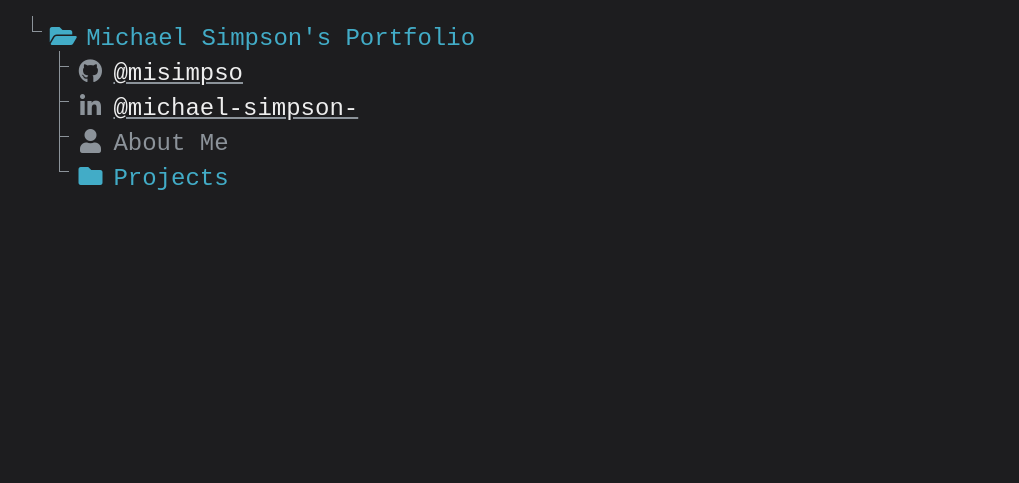
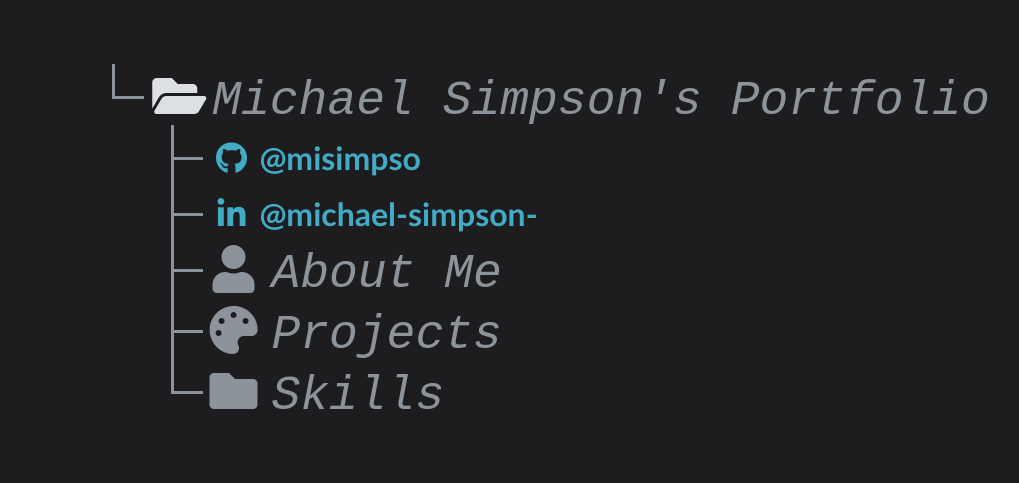
Before and after one commit to misimpso/portfolio, a FastAPI app: page / in a window 1280 px wide. Shown: the top 483 px of the page, without its empty margins (11-1030 px from the left). Run offline with FastAPI, Linux system fonts and the light colour scheme.

Commit message:
Finish main page redesign

```diff
--- a/src/portfolio/static/css/main.css
+++ /dev/null
@@ -1,336 +0,0 @@
-/*! HTML5 Boilerplate v8.0.0 | MIT License | https://html5boilerplate.com/ */
-/* main.css 2.1.0 | MIT License | https://github.com/h5bp/main.css#readme */
-/*
- * What follows is the result of much research on cross-browser styling.
- * Credit left inline and big thanks to Nicolas Gallagher, Jonathan Neal,
- * Kroc Camen, and the H5BP dev community and team.
- */
-/* ==========================================================================
-Base styles: opinionated defaults
-========================================================================== */
-html {
-  font-size: 1em;
-  line-height: 1.4;
-}
-
-/*
-* Remove text-shadow in selection highlight:
-* https://twitter.com/miketaylr/status/12228805301
-*
-* Vendor-prefixed and regular ::selection selectors cannot be combined:
-* https://stackoverflow.com/a/16982510/7133471
-*
-* Customize the background color to match your design.
-*/
-::-moz-selection {
-  background: #b3d4fc;
-  text-shadow: none;
-}
-
-::selection {
-  background: #b3d4fc;
-  text-shadow: none;
-}
-
-hr {
-  display: block;
-  height: 1px;
-  border: 0;
-  border-top: 1px solid #ccc;
-  margin: 1em 0;
-  padding: 0;
-}
-
-/*
-* Remove the gap between audio, canvas, iframes,
-* images, videos and the bottom of their containers:
-* https://github.com/h5bp/html5-boilerplate/issues/440
-*/
-audio,
-canvas,
-iframe,
-img,
-svg,
-video {
-  vertical-align: middle;
-}
-
-fieldset {
-  border: 0;
-  margin: 0;
-  padding: 0;
-}
-
-textarea {
-  resize: vertical;
-}
-
-/* ==========================================================================
-Author's custom styles
-========================================================================== */
-body {
-  background-color: #1d1d1f;
-  color: #8c939a;
-}
-
-main {
-  margin: 1rem;
-  max-width: 80vw;
-  -webkit-user-select: none;
-     -moz-user-select: none;
-      -ms-user-select: none;
-          user-select: none;
-}
-
-details::before, details > div::before {
-  position: absolute;
-  top: 15px;
-  left: 0;
-  width: 10px;
-  height: 1px;
-  margin: auto;
-  content: '';
-  background-color: #8c939a;
-}
-
-details::after, details > div::after {
-  position: absolute;
-  top: 0;
-  bottom: 0;
-  left: 0;
-  width: 1px;
-  height: 100%;
-  content: '';
-  background-color: #8c939a;
-}
-
-details:last-child::after, details > div:last-child::after {
-  height: 15px;
-}
-
-.folder {
-  color: #42acc7;
-}
-
-.folder::before {
-  display: inline-block;
-  font-style: normal;
-  font-variant: normal;
-  text-rendering: auto;
-  -webkit-font-smoothing: antialiased;
-  font-family: "Font Awesome 5 Free";
-  font-weight: 900;
-  text-align: center;
-  width: 1.25em;
-  margin-right: 0.5rem;
-  content: "\f07b";
-}
-
-details[open] > .folder::before {
-  content: "\f07c";
-}
-
-.fas, .fab {
-  margin-right: 0.5rem;
-}
-
-.fa-folder-open, .fa-folder {
-  color: #007bff;
-}
-
-details {
-  position: relative;
-  margin-left: 1.7rem;
-  font-family: 'Courier New', monospace;
-  font-size: 1.5rem;
-  font-weight: 400;
-  line-height: 1;
-}
-
-details summary {
-  list-style: none;
-}
-
-details summary::-webkit-details-marker {
-  display: none;
-}
-
-details div {
-  margin-left: 1.7rem;
-}
-
-details div a {
-  color: #8c939a;
-}
-
-details div a span {
-  color: #eee;
-}
-
-details div a:hover {
-  color: #eee;
-}
-
-details summary, details div {
-  padding-left: 0.7rem;
-  position: relative;
-  padding-top: 0.5rem;
-  padding-left: 1rem;
-  -webkit-box-sizing: border-box;
-  box-sizing: border-box;
-  width: -webkit-fit-content;
-  width: -moz-fit-content;
-  width: fit-content;
-}
-
-details summary:hover, details div:hover {
-  color: #eee;
-}
-
-/* ==========================================================================
-Helper classes
-========================================================================== */
-.hidden,
-[hidden] {
-  display: none !important;
-}
-
-/*
-* Hide only visually, but have it available for screen readers:
-* https://snook.ca/archives/html_and_css/hiding-content-for-accessibility
-*
-* 1. For long content, line feeds are not interpreted as spaces and small width
-*    causes content to wrap 1 word per line:
-*    https://medium.com/@jessebeach/beware-smushed-off-screen-accessible-text-5952a4c2cbfe
-*/
-.sr-only {
-  border: 0;
-  clip: rect(0, 0, 0, 0);
-  height: 1px;
-  margin: -1px;
-  overflow: hidden;
-  padding: 0;
-  position: absolute;
-  white-space: nowrap;
-  width: 1px;
-  /* 1 */
-}
-
-/*
-* Extends the .sr-only class to allow the element
-* to be focusable when navigated to via the keyboard:
-* https://www.drupal.org/node/897638
-*/
-.sr-only.focusable:active,
-.sr-only.focusable:focus {
-  clip: auto;
-  height: auto;
-  margin: 0;
-  overflow: visible;
-  position: static;
-  white-space: inherit;
-  width: auto;
-}
-
-.invisible {
-  visibility: hidden;
-}
-
-/*
-* Clearfix: contain floats
-*
-* For modern browsers
-* 1. The space content is one way to avoid an Opera bug when the
-*    `contenteditable` attribute is included anywhere else in the document.
-*    Otherwise it causes space to appear at the top and bottom of elements
-*    that receive the `clearfix` class.
-* 2. The use of `table` rather than `block` is only necessary if using
-*    `:before` to contain the top-margins of child elements.
-*/
-.clearfix::before,
-.clearfix::after {
-  content: " ";
-  display: table;
-}
-
-.clearfix::after {
-  clear: both;
-}
-
-/* ==========================================================================
-    EXAMPLE Media Queries for Responsive Design.
-    These examples override the primary ('mobile first') styles.
-    Modify as content requires.
-    ========================================================================== */
-@media only screen and (min-width: 35em) {
-  /* Style adjustments for viewports that meet the condition */
-}
-
-@media print, (-webkit-min-device-pixel-ratio: 1.25), (min-resolution: 1.25dppx), (min-resolution: 120dpi) {
-  /* Style adjustments for high resolution devices */
-}
-
-/* ==========================================================================
-Print styles.
-Inlined to avoid the additional HTTP request:
-https://www.phpied.com/delay-loading-your-print-css/
-========================================================================== */
-@media print {
-  *,
-  *::before,
-  *::after {
-    background: #fff !important;
-    color: #000 !important;
-    /* Black prints faster */
-    -webkit-box-shadow: none !important;
-            box-shadow: none !important;
-    text-shadow: none !important;
-  }
-  a,
-  a:visited {
-    text-decoration: underline;
-  }
-  a[href]::after {
-    content: " (" attr(href) ")";
-  }
-  abbr[title]::after {
-    content: " (" attr(title) ")";
-  }
-  /*
-        * Don't show links that are fragment identifiers,
-        * or use the `javascript:` pseudo protocol
-        */
-  a[href^="#"]::after,
-  a[href^="javascript:"]::after {
-    content: "";
-  }
-  pre {
-    white-space: pre-wrap !important;
-  }
-  pre,
-  blockquote {
-    border: 1px solid #999;
-    page-break-inside: avoid;
-  }
-  /*
-        * Printing Tables:
-        * https://web.archive.org/web/20180815150934/http://css-discuss.incutio.com/wiki/Printing_Tables
-        */
-  thead {
-    display: table-header-group;
-  }
-  tr,
-  img {
-    page-break-inside: avoid;
-  }
-  p,
-  h2,
-  h3 {
-    orphans: 3;
-    widows: 3;
-  }
-  h2, h3 {
-    page-break-after: avoid;
-  }
-}
-/*# sourceMappingURL=main.css.map */
--- a/src/portfolio/static/scss/main.scss
+++ b/src/portfolio/static/scss/main.scss
@@ -78,31 +78,90 @@ textarea {
 Author's custom styles
 ========================================================================== */
 
-$highlight-color: #eee;
+$background : #1d1d1f;
 $dim-grey-primary:#8c939a;
-$dim-grey-background : #1d1d1f;
+$dim-grey-highlight: lighten($dim-grey-primary, 30);
 $blue-primary: #42acc7;
+$blue-highlight: lighten($blue-primary, 30);
+$indent: 3.7rem;
+$branch-thickness: 3px;
 
 body {
-    background-color: $dim-grey-background;
+    background-color: $background;
     color: $dim-grey-primary;
+    font-family: 'Courier New', monospace;
+    font-size: 3rem;
 }
 
 main {
-    margin: 1rem;
+    margin: 5vw;
     max-width: 80vw;
     user-select: none;
 }
+
+summary:hover {
+    color: $dim-grey-highlight;
+}
+
+details[open] > summary > i {
+    color: $dim-grey-highlight;
+}
+
+.text-items > div {
+    font-family: "Trebuchet MS";
+    font-weight: bold;
+    font-size: 2rem;
+    padding-top: 1rem;
+    padding-left: 2.5rem;
+
+    * {
+        margin-bottom: unset;
+        line-height: 2.4rem;
+    }
+
+    span {
+        font-weight: normal;
+        font-style: italic;
+        color: darken($dim-grey-primary, 20);
+    }
+}
+
+.link-items > div > a {
+    font-family: "Trebuchet MS";
+    font-weight: bold;
+    font-size: 2rem;
+    padding-left: 0.5rem;
+    color: $blue-primary;
+    text-decoration: none;
+    text-underline-offset: 0.1em;
+
+    &:hover {
+        color: $blue-highlight;
+        text-decoration: underline 0.05em $blue-highlight;
+        text-decoration-color: $blue-highlight;
+        text-underline-offset: 0.1em;
+    }
+}
+
+#profile-pic {
+    border-radius: 50%;
+    float: left;
+    text-align: center;
+    shape-outside: margin-box;
+    margin-right: 1rem;
+}
+
+// Tree structure -----
 
 // Add directory tree lines
 // https://codepen.io/sazzad/pen/gEEKQb
 details, details > div {
     &::before {
         position: absolute;
-        top: 15px;
+        top: 2rem;
         left: 0;
-        width: 10px;
-        height: 1px;
+        width: 2rem;
+        height: $branch-thickness;
         margin: auto;
         content: '';
         background-color: $dim-grey-primary;
@@ -113,19 +172,15 @@ details, details > div {
         top: 0;
         bottom: 0;
         left: 0;
-        width: 1px;
+        width: $branch-thickness;
         height: 100%;
         content: '';
         background-color: $dim-grey-primary;
     }
 
     &:last-child::after {
-        height: 15px;
+        height: 2rem;
     }
-}
-
-.folder {
-    color: $blue-primary;
 }
 
 // https://fontawesome.com/v5.15/how-to-use/on-the-web/advanced/css-pseudo-elements
@@ -144,59 +199,41 @@ details, details > div {
 }
 
 details[open] > .folder::before {
+    padding-left: 0.5rem;
     content: "\f07c";
+    color: $dim-grey-highlight;
 }
 
 .fas, .fab {
     margin-right: 0.5rem;
 }
 
-.fa-folder-open, .fa-folder {
-    color: #007bff;
-}
-
 details {
     position: relative;
-    margin-left: 1.7rem;
-    font-family: 'Courier New', monospace;
-    font-size: 1.5rem;
-    font-weight: 400;
+    margin-left: $indent;
     line-height: 1;
+    color: $dim-grey-primary;
 
     summary {
         list-style: none;
+        font-style: italic;
         &::-webkit-details-marker {
             display: none;
         }
     }
 
     div {
-        margin-left: 1.7rem;
-
-        a {
-            color: $dim-grey-primary;
-            span {
-                color: $highlight-color;
-            }
-            &:hover {
-                color: $highlight-color;
-            }
-        }
+        margin-left: $indent;
     }
 
     summary, div {
-        padding-left: 0.7rem;
         position: relative;
         padding-top: 0.5rem;
-        padding-left: 1rem;
+        padding-left: 2rem;
         -webkit-box-sizing: border-box;
         -moz-box-sizing: border-box;
         box-sizing: border-box;
         width: fit-content;
-
-        &:hover {
-            color: $highlight-color;
-        }
     }
 }
 
--- a/src/portfolio/templates/index.html
+++ b/src/portfolio/templates/index.html
@@ -27,12 +27,12 @@
         referrerpolicy="no-referrer">
 
     <link rel="stylesheet" type="text/css" , href="{{ url_for('static', path='css/normalize.css') }}">
-    <link rel="stylesheet" type="text/css" , href="{{ url_for('static', path='css/main.css') }}">
+    <link rel="stylesheet" type="text/css" , href="{{ url_for('static', path='css/main.min.css') }}">
 </head>
 
 <body>
     <main>
-          <details open>
+          <details open class="link-items">
             <summary class="folder">Michael Simpson's Portfolio</summary>
             <div>
                 <a href="https://github.com/misimpso/">
@@ -44,15 +44,44 @@
                     <i class="fab fa-linkedin-in fa-fw"></i><span>@michael-simpson-</span>
                 </a>
             </div>
-            <details>
+            <details class="text-items">
                 <summary><i class="fas fa-user fa-fw"></i>About Me</summary>
-                <div>Lorem ipsum dolor sit amet, consectetur adipiscing elit, sed do eiusmod tempor incididunt ut labore et dolore magna aliqua. Ut enim ad minim veniam, quis nostrud exercitation ullamco laboris nisi ut aliquip ex ea commodo consequat. Duis aute irure dolor in reprehenderit in voluptate velit esse cillum dolore eu fugiat nulla pariatur. Excepteur sint occaecat cupidatat non proident, sunt in culpa qui officia deserunt mollit anim id est laborum.</div>
+                <div>
+                    <!-- <div style="margin: unset">
+
+                    </div> -->
+                    <img id="profile-pic" src="https://i.imgur.com/L1Dpz2e.jpg">
+                    <!-- <div style="margin: unset;"> -->
+Senior Software Engineer currently working at Picarro Inc.
+<br><br>
+Ex-full-stack, Python developer, with a passion for making performant, elegant, and maintainable data-science applications. Experience building and deploying Docker-centric pipelines and applications for cloud-based tech-stacks.
+<br><br>
+I like to build fun experiences which intersects with my interests in interactivity, music, and art. A hobby of mine is graphic design, which has given me overall principles for intuitive and purposeful designs which I carry into every project I am apart of.
+<br><br>
+Fun Facts About Me:
+                        <ul>
+                            <li>I got a highfive from Tony Hawk.</li>
+                            <li>I came second-place in a Red Bull paper airplane competition.</li>
+                            <li>A random person on the internet got a tattoo of one of my designs.</li>
+                        </ul>
+                    <!-- </div> -->
+                </div>
             </details>
-            <details>
-                <summary class="folder">Projects</summary>
+            <details class="link-items">
+                <summary><i class="fas fa-palette fa-fw"></i>Projects</summary>
+                <div>
+                    <a href="https://github.com/misimpso/portfolio">
+                        <i class="fas fa-hand-peace fa-fw"></i><span>this website!</span>
+                    </a>
+                </div>
                 <div>
                     <a href="https://github.com/misimpso/twitterpi">
                         <i class="fab fa-twitter fa-fw"></i><span>twitterpi</span>
+                    </a>
+                </div>
+                <div>
+                    <a href="https://github.com/FuzzFoundation/WKTPlot">
+                        <i class="fas fa-map-marked-alt fa-fw"></i><span>WKTPlot</span>
                     </a>
                 </div>
                 <div>
@@ -61,8 +90,8 @@
                     </a>
                 </div>
                 <div>
-                    <a href="https://github.com/FuzzFoundation/WKTPlot">
-                        <i class="fas fa-map-marked-alt fa-fw"></i><span>WKTPlot</span>
+                    <a href="https://misimpso.github.io/ClansMap/">
+                        <i class="fas fa-feather fa-fw"></i><span>Map of Scottish Clans</span>
                     </a>
                 </div>
                 <div>
@@ -70,6 +99,46 @@
                         <i class="fas fa-leaf fa-fw"></i><span>Earth's Fate</span>
                     </a>
                 </div>
+            </details>
+            <details>
+                <summary class="folder">Skills</summary>
+                <details class="text-items">
+                    <summary><i class="fas fa-file-code fa-fw"></i>Languages</summary>
+                    <div>Python 3 <span>[7 years]</span></div>
+                    <div>C# <span>[4 years]</span></div>
+                    <div>HTML5 & Javascript & CSS/SCSS <span>[5 years]</span></div>
+                </details>
+                <details class="text-items">
+                    <summary><i class="fas fa-book fa-fw"></i>Libraries</summary>
+                    <div>asyncio</div>
+                    <div>boto3</div>
+                    <div>celery</div>
+                    <div>numpy</div>
+                    <div>pandas</div>
+                    <div>pyodbc</div>
+                    <div>pytest</div>
+                    <div>requests</div>
+                    <div>setuptools</div>
+                    <div>shapely</div>
+                    <div>sqlalchemy</div>
+                    <div>unittest</div>
+                </details>
+                <details class="text-items">
+                    <summary><i class="fas fa-cog fa-fw"></i>Technologies</summary>
+                    <div>AWS Dynamo</div>
+                    <div>AWS EC2</div>
+                    <div>AWS ECR</div>
+                    <div>AWS Lambda</div>
+                    <div>AWS S3</div>
+                    <div>Django</div>
+                    <div>FastAPI</div>
+                    <div>Flask</div>
+                    <div>Git</div>
+                    <div>Github Actions</div>
+                    <div>SQL</div>
+                    <div>TeamCity</div>
+                    <div>Ubuntu 20.04 / 21.04</div>
+                </details>
             </details>
           </details>
     </main>
@@ -80,7 +149,6 @@
     </script>
     <script src="{{ url_for('static', path='js/vendor/modernizr-3.11.2.min.js') }}"></script>
     <script src="{{ url_for('static', path='js/plugins.js') }}"></script>
-    <script src="{{ url_for('static', path='js/main.js') }}"></script>
 </body>
 
 </html>
```
Also changed, not shown: src/portfolio/static/css/main.min.css (added), src/portfolio/static/js/main.js (deleted), 1 other file.
